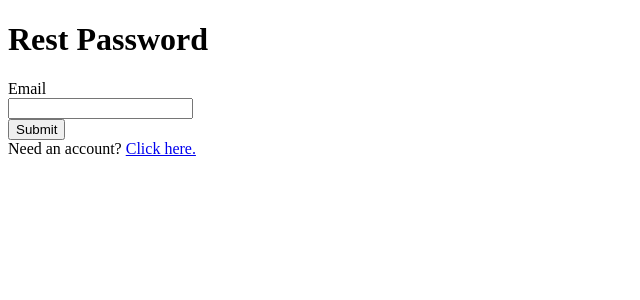
After one commit to khezam/FreeLearning, a Flask app: page /forgot_password in a window 1280 px wide. The commit adds this page. Shown: the top 300 px of the page, without its empty margins (0-640 px from the left). Run offline with Flask 2, Linux system fonts and the light colour scheme; some libraries are stand-ins or nearby versions.

Commit message:
Add a forgot feature.

```diff
--- a/forms.py
+++ b/forms.py
@@ -7,14 +7,14 @@ from werkzeug.security import generate_password_hash, check_password_hash
 from wtforms import StringField, PasswordField, BooleanField, SubmitField, BooleanField, TextAreaField
 
 class LoginForm(FlaskForm):
-    email = EmailField(label='Email', validators=[DataRequired(), Length(min=5, max=20), Email()])
+    email = EmailField(label='Email', validators=[DataRequired(), Length(min=5, max=60), Email()])
     password = PasswordField(label='Password', validators=[DataRequired(), Length(min=5, max=20, message='Invalid email or password')])
     remember_me = BooleanField(label='Remember', default=False)
     submit = SubmitField(label='Submit', validators=[DataRequired()])
 
 class RegisterationForm(FlaskForm):
     username = StringField(label='Username', validators=[DataRequired(), Length(min=5, max=20)])
-    email = EmailField(label='Email', validators=[DataRequired(), Length(min=5, max=20), Email()])
+    email = EmailField(label='Email', validators=[DataRequired(), Length(min=5, max=60), Email()])
     password = PasswordField(label='Password', validators=[DataRequired(), Length(min=5, max=20)])
     confirm_password = PasswordField(label='Confirm Password', validators=[DataRequired(), EqualTo(fieldname='password', message='Passwords do not match')])
     remember_me = BooleanField(label='Remember', default=False)
@@ -43,3 +43,17 @@ class ResetPassword(FlaskForm):
         user = User.query.filter_by(id=session.get('_user_id')).first()
         if not check_password_hash(user.password_hash, field.data):
             raise ValueError ('[Invalid passwords]')
+
+class ForgotPassword(FlaskForm):
+    email = EmailField(label='Email', validators=[DataRequired(), Length(min=5, max=60), Email()])
+    submit = SubmitField(label='Submit')
+
+    def validate_old_password(form, field):
+        user = User.query.filter_by(email=field.data)
+        if not user:
+            raise ValueError ('[Invalid email]')
+
+class NewPassword(FlaskForm):
+    email = EmailField(label='Email', validators=[DataRequired(), Length(min=5, max=60), Email()])
+    new_password = PasswordField(label='New Password', validators=[DataRequired(), Length(min=5, max=20)])
+    submit = SubmitField(label='Submit')
--- a/index.py
+++ b/index.py
@@ -1,4 +1,5 @@
 import os
+import jwt
 import click
 import psycopg2
 from flask_migrate import Migrate
@@ -6,7 +7,7 @@ from flask_mail import Message, Mail
 from flask_sqlalchemy import SQLAlchemy
 from flask_login import LoginManager, login_user, login_required, logout_user, current_user
 from werkzeug.security import generate_password_hash, check_password_hash
-from flask import Flask, redirect, url_for, request, make_response, session, send_file, render_template, flash, get_flashed_messages, g
+from flask import Flask, redirect, url_for, request, make_response, session, send_file, render_template, flash, get_flashed_messages, g, abort
 
 app = Flask(__name__)
 app.config['SECRET_KEY'] = os.getenv('SECRET_KEY')
@@ -25,7 +26,7 @@ mail = Mail(app)
 login_manager = LoginManager(app)
 login_manager.login_view = 'login'
 from models import User, Role
-from forms import RegisterationForm, LoginForm, PostForm, ResetPassword
+from forms import RegisterationForm, LoginForm, PostForm, ResetPassword, ForgotPassword, NewPassword
 
 @login_manager.user_loader
 def load_user(user_id):
@@ -160,6 +161,44 @@ def reset_password():
         return redirect(url_for('index_func'))
     return render_template('edit_password.html', form=form)
 
+
+@app.route('/forgot_password', methods=['GET', 'POST'])
+def forgot_password():
+    form = ForgotPassword()
+    if form.validate_on_submit():
+        user = User.query.filter_by(email=form.email.data).first_or_404()
+        token = jwt.encode({'confirm': True}, app.config['SECRET_KEY'], algorithm='HS256')
+        session['token'] = token
+        msg = Message("Password Reset!", sender=app.config['MAIL_DEFAULT_SENDER'], recipients=['flaskyproject@gmail.com'])
+        msg.html = render_template('token.html', name=user.username, token=token)
+        mail.send(msg)
+        flash('An email has been sent to you. Please check your email')
+        return redirect(url_for('login'))
+    return render_template('forgot_password.html', form=form)
+
+@app.route('/confirm/<token>')
+def confirm_token(token):
+    try:
+        confirm = jwt.decode(token, app.config['SECRET_KEY'], algorithms=['HS256'])
+        session_token = jwt.decode(session.get('token'), app.config['SECRET_KEY'], algorithms=['HS256'])
+    except:
+        flash('This is token is invalid')
+        return redirect(url_for('forgot_password'))
+    return redirect(url_for('new_password'))
+
+@app.route('/new_password', methods=['GET', 'POST'])
+def new_password():
+    form = NewPassword()
+    if form.validate_on_submit():
+        user = User.query.filter_by(email=form.email.data).first()
+        user.set_password = form.new_password.data
+        db.session.commit()
+        flash('Your password has been reseted.')
+        return redirect(url_for('login'))
+    return render_template('new_password.html', form=form)
+
+
+
 @app.route('/user-profile/<username>')
 @login_required
 def user_profile(username):
--- /dev/null
+++ b/templates/forgot_password.html
@@ -0,0 +1,22 @@
+{% extends 'base.html' %}
+{% block title %}Forgot Password{% endblock title %}
+{% from 'base.html' import field_errors with context %}
+
+{% block content %}
+    <h1>Rest Password</h1>
+    <form action="{{ url_for('forgot_password') }}" method="POST">
+        {{ form.hidden_tag()  }}
+        <div>
+            {{ field_errors(form.email.errors) }}
+            <div>
+                {{ form.email.label }}<br>
+                {{ form.email() }}
+            </div>
+        </div>
+        <div>
+            {{ form.submit() }}
+        </div>
+    </form>
+    <span>Need an account? <a href="{{ url_for('login') }}">Click here.</a></span>
+
+{% endblock content %}
--- a/templates/login_page.html
+++ b/templates/login_page.html
@@ -28,5 +28,6 @@
         </div>
         <span>Need an account? <a href="{{ url_for('register') }}">Click here.</a></span>
     </form>
+    <span>Forgot password? <a href="{{ url_for('forgot_password') }}">Click here.</a></span>
 
 {% endblock content %}
--- /dev/null
+++ b/templates/token.html
@@ -0,0 +1,2 @@
+<h1>Hello {{ name }}</h1>
+<a href="{{ url_for('confirm_token', token=token, _external=True) }}">Click here</a>
```
Also changed, not shown: templates/new_password.html (added, +28 -0 lines).
